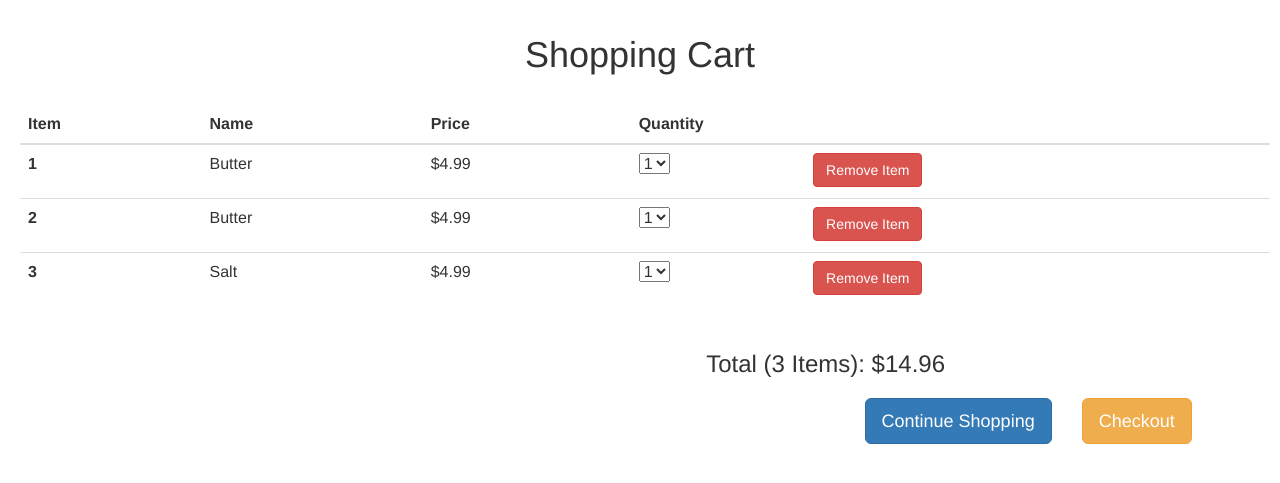
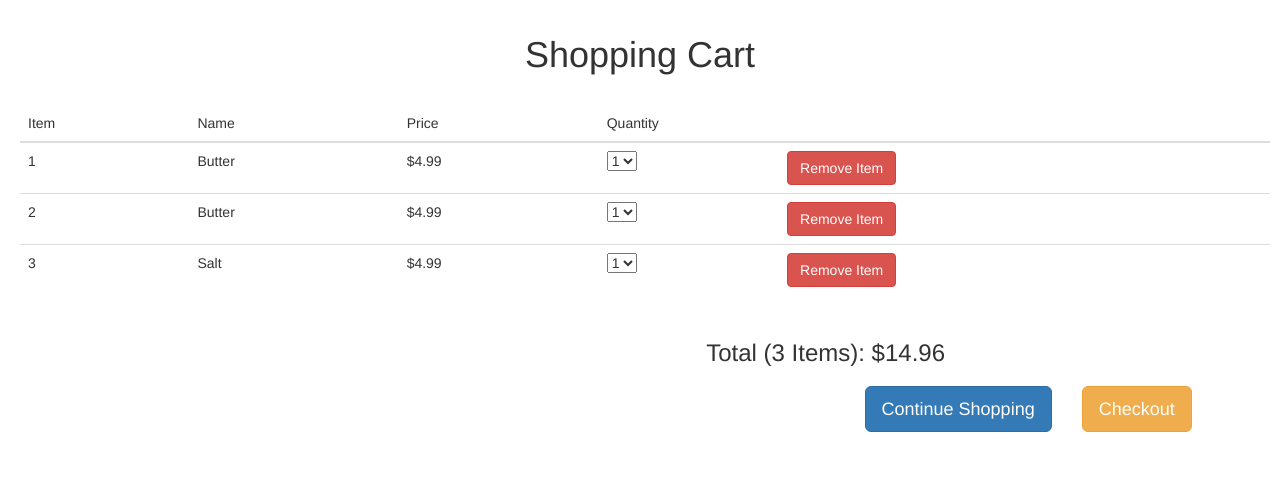
Before and after one commit to bkennedy04/E-commerce, a PHP site: page /carttest.php in a window 1280 px wide. Shown: the part 52-535 px from the top of the page. Run offline with PHP 8.4, Linux system fonts and the light colour scheme; data that the repository does not hold is empty; a stand-in replaces the project's code that opens the database connection; some libraries are stand-ins or nearby versions.

Commit message:
Added Normalization across browserss

```diff
--- a/website/styles.css
+++ b/website/styles.css
@@ -1,5 +1,49 @@
 @charset "utf-8";
 /* CSS Document */
+
+html, body, div, span, applet, object, iframe,
+h1, h2, h3, h4, h5, h6, p, blockquote, pre,
+a, abbr, acronym, address, big, cite, code,
+del, dfn, em, img, ins, kbd, q, s, samp,
+small, strike, strong, sub, sup, tt, var,
+b, u, i, center,
+dl, dt, dd, ol, ul, li,
+fieldset, form, label, legend,
+table, caption, tbody, tfoot, thead, tr, th, td,
+article, aside, canvas, details, embed,
+figure, figcaption, footer, header, hgroup,
+menu, nav, output, ruby, section, summary,
+time, mark, audio, video {
+	margin: 0;
+	padding: 0;
+	border: 0;
+	font-size: 100%;
+	font: inherit;
+	vertical-align: baseline;
+}
+/* HTML5 display-role reset for older browsers */
+article, aside, details, figcaption, figure,
+footer, header, hgroup, menu, nav, section {
+	display: block;
+}
+body {
+	line-height: 1;
+}
+ol, ul {
+	list-style: none;
+}
+blockquote, q {
+	quotes: none;
+}
+blockquote:before, blockquote:after,
+q:before, q:after {
+	content: '';
+	content: none;
+}
+table {
+	border-collapse: collapse;
+	border-spacing: 0;
+}
 
 body {
 	font: 100%/1.4 Verdana, Arial, Helvetica, sans-serif;
```
